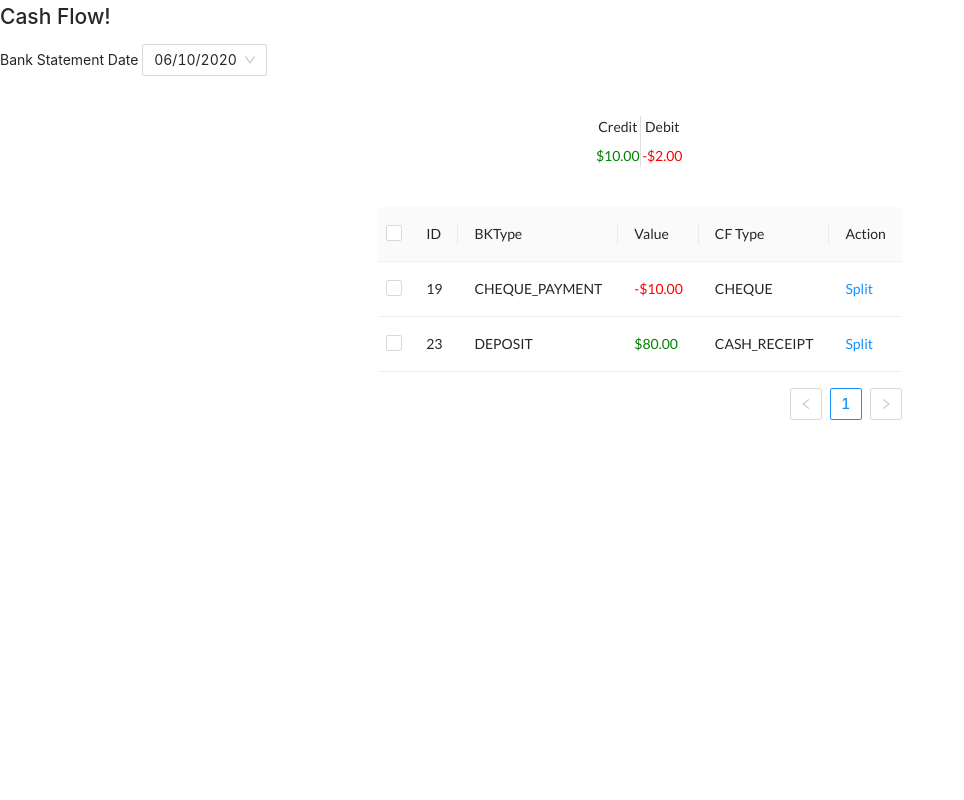
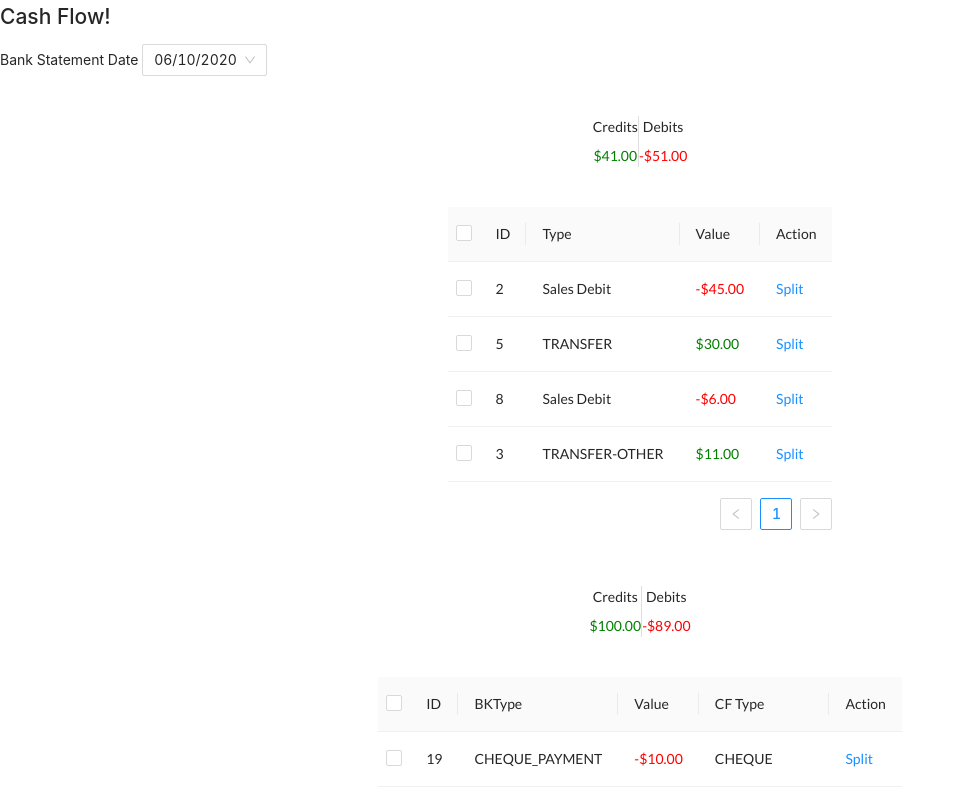
Before and after one commit to brentam/cash-flow, a React (Create React App) app: page / in a window 1280 px wide. Shown: the top 800 px of the page, without its empty margins (0-964 px from the left). Built offline with nearby package versions, Linux system fonts and the light colour scheme.

Commit message:
refactoring to remove duplicated recact element

```diff
--- a/src/App.js
+++ b/src/App.js
@@ -1,6 +1,6 @@
 import React from 'react';
 import { Header } from './components/Header';
-import { PeriodProvider } from './context/PeriodState';
+import { PeriodProvider ,CASH_FLOW_SIDE,BANK_SIDE } from './context/PeriodState';
 import { TableModalProvider } from './context/TableModalState';
 import { BankStatementDrop } from './components/BankStatementDrop';
 import { BankSideTag } from './components/BankSideTag';
@@ -16,9 +16,8 @@ function App() {
         <BankStatementDrop />
 
         <TableModalProvider>
-
-          {/* <BankSideTag /> */}
-          <CashFlowTag/>
+          <CashFlowTag  type={BANK_SIDE}/>
+          <CashFlowTag  type={CASH_FLOW_SIDE}/>
         </TableModalProvider>
 
       </PeriodProvider>
--- a/src/components/BankSideTag.jsx
+++ b/src/components/BankSideTag.jsx
@@ -3,81 +3,22 @@ import { Modal, Table, Space, Alert } from 'antd';
 import { PeriodContext } from '../context/PeriodState'
 import { TableModalContext } from '../context/TableModalState'
 import { MyModal } from './MyModal'
+import CashFlowSumary from './CashFlowSummary'
 import  Money  from './Money'
+import 'antd/dist/antd.css';
 import '../theApp.css';
-import 'antd/dist/antd.css';
+import { getBankSideConfig } from '../modalConfig.js';
 
 export const BankSideTag = () => {
+
     //   const { period, changePeriod } = useContext(PeriodContext);
-    const { period, splitBankSideTransaction } = useContext(PeriodContext);
-    const { modalState, showModal } = useContext(TableModalContext);
-
+    const { period } = useContext(PeriodContext);
+    const { showModal } = useContext(TableModalContext);
     //for the table selected state
     const [rowState, setRowState] = useState({ selectedRowKeys: [], modalVisible: false });
 
-    const dataSource1 = period.bankSide;
-    const maxIndex = dataSource1.length ? (dataSource1.reduce((prev, current) => { return (prev.id > current.id) ? prev : current }).id) : 0;
-
-    const columns = [
-        {
-            title: 'ID',
-            dataIndex: 'id',
-        },
-        {
-            title: 'Type',
-            dataIndex: 'type',
-        }, {
-            title: 'Value',
-            dataIndex: 'value',
-            render(text, record) {
-                return {
-                    // props: {
-                    //     style: { background: parseInt(text) < 0 ? "red" : "green" }
-                    // },
-                    children: <Money value={text}/>
-                };
-            },
-
-            onCell: (record) => ({ onClick: () => { selectRow(record); } }),
-
-        }
-        ,
-        {
-            title: 'Action',
-            key: 'action',
-            render: (text, record) => (
-                <Space size="middle">
-                    <a onClick={() => onSplit(record)} >Split {record.value}</a>
-                    {/* <a onClick={()=>onSplit(record)} >Split {record.value}</a> */}
-                </Space>
-            ),
-        },
-    ];
-
-
-
-
-
     const onSplit = (record) => {
-        //TODO add modal screen to capture values
-        //for now just split in the middle
-
-        /*
-        const value=record.value;
-        const val1= (value/2).toFixed(2);
-        const val2= value -(val1);
-        splitBankSideTransaction({originalId:record.id,newTransactions:[ {
-          "id": maxIndex+1,
-          "value": val1,
-          "type": record.type
-        }, {
-          "id": maxIndex+2,
-          "value": val2,
-          "type": record.type
-        }]})
-        */
-
-        showModal({ visible: true, value: record.value });
+        showModal({ type:10,visible: true, value: record.value, id: record.id });
     }
 
     const onSelectedRowKeysChange = (selectedRowKeys) => {
@@ -98,6 +39,7 @@ export const BankSideTag = () => {
         setRowState({ ...rowState, selectedRowKeys })
     }
 
+    const { columns, dataSource,type } = getBankSideConfig(period, onSplit, selectRow);
 
 
     const { selectedRowKeys } = rowState;
@@ -106,12 +48,14 @@ export const BankSideTag = () => {
         onChange: onSelectedRowKeysChange,
     };
 
-
     return (
         <>
-            <Table
+        <div className="zone">
+
+        <CashFlowSumary totals={{totalCredit:+10, totalDebit:-2}}/>
+                    <Table
                 rowKey="id"
-                dataSource={dataSource1}
+                dataSource={dataSource}
                 columns={columns}
                 //we will use the onCell to select click the rows.. because some
                 //cells we dont want to trigger the selection (i.e. split)
@@ -120,7 +64,8 @@ export const BankSideTag = () => {
                 rowSelection={rowSelection}
 
             />
-            <MyModal />
+            <MyModal type={type}/>
+        </div>
         </>
     )
 }
--- a/src/components/CashFlowSummary.jsx
+++ b/src/components/CashFlowSummary.jsx
@@ -7,11 +7,11 @@ function CashFlowSummary({ totals }) {
     // <div id="money-plus" class="money plus">0.00</div>
     <div className="inc-exp-container">
       <div>
-        <h4>Credit</h4>
+        <h4>Credits</h4>
         <Money value={totals.totalCredit} />
       </div>
       <div>
-        <h4>Debit</h4>
+        <h4>Debits</h4>
         <Money value={totals.totalDebit} />
       </div>
     </div>
--- a/src/components/CashFlowTag.jsx
+++ b/src/components/CashFlowTag.jsx
@@ -1,23 +1,15 @@
 import React, { useContext, useState } from 'react'
 import { Modal, Table, Space, Alert } from 'antd';
-import { PeriodContext } from '../context/PeriodState'
-import { TableModalContext } from '../context/TableModalState'
+import { PeriodContext, CASH_FLOW_SIDE, BANK_SIDE } from '../context/PeriodState'
+import { initialState, TableModalContext } from '../context/TableModalState'
 import { MyModal } from './MyModal'
 import CashFlowSumary from './CashFlowSummary'
-import  Money  from './Money'
+import Money from './Money'
 import 'antd/dist/antd.css';
 import '../theApp.css';
+import { getBankSideConfig, getCashFlowSideConfig } from '../modalConfig.js';
 
-export const CashFlowTag = () => {
-    //   const { period, changePeriod } = useContext(PeriodContext);
-    const { period, splitBankSideTransaction } = useContext(PeriodContext);
-    const { modalState, showModal } = useContext(TableModalContext);
-
-    //for the table selected state
-    const [rowState, setRowState] = useState({ selectedRowKeys: [], modalVisible: false });
-
-    const dataSource1 = period.transactionSide;
-    const maxIndex = dataSource1.length ? (dataSource1.reduce((prev, current) => { return (prev.id > current.id) ? prev : current }).id) : 0;
+export const CashFlowTag = ({ type }) => {
 
     const onCellConfig = (record) => {
         return ({ onClick: () => { selectRow(record) } })
@@ -28,53 +20,22 @@ export const CashFlowTag = () => {
             //     style: { color: parseInt(text) < 0 ? "red" : "green" }
             // },
             // children: <div >{text}</div>
-            //  children: <div className={parseInt(text) < 0 ? "red" : "green"} >{text}</div>
-                    children: <Money value={text}/>
+            children: <Money value={text} />
         };
 
     }
 
-    const columns = [
-        {
-            title: 'ID',
-            dataIndex: 'id',
-        },
-        {
-            title: 'BKType',
-            dataIndex: 'bkType',
-            onCell: onCellConfig
-        },
-        {
-            title: 'Value',
-            dataIndex: 'value',
-            render: valueStyle,
-            onCell: onCellConfig
-        }
-        ,
-        {
-            title: 'CF Type',
-            dataIndex: 'tType',
-            onCell: onCellConfig
-        },
-        {
-            title: 'Action',
-            key: 'action',
-            render: (text, record) => (
-                <Space size="middle">
-                    <a onClick={() => onSplit(record)} >Split </a>
-                    {/* <a onClick={()=>onSplit(record)} >Split {record.value}</a> */}
-                </Space>
-            ),
-        },
-    ];
 
-
-
-
+    //   const { period, changePeriod } = useContext(PeriodContext);
+    const { period } = useContext(PeriodContext);
+    const { showModal } = useContext(TableModalContext);
+    //for the table selected state
+    const [rowState, setRowState] = useState({ selectedRowKeys: [], modalVisible: false });
 
     const onSplit = (record) => {
-        showModal({ visible: true, value: record.value, id: record.id });
+        showModal({ type: type, visible: true, value: record.value, id: record.id });
     }
+
 
     const onSelectedRowKeysChange = (selectedRowKeys) => {
         setRowState({ ...rowState, selectedRowKeys })
@@ -94,29 +55,39 @@ export const CashFlowTag = () => {
         setRowState({ ...rowState, selectedRowKeys })
     }
 
+    //load config for table rendering
+    const { columns, dataSource } = (type === CASH_FLOW_SIDE ?
+        getCashFlowSideConfig(period, onSplit, selectRow) :
+        getBankSideConfig(period, onSplit, selectRow)
+    );
+    const initialValue = { totalCredit: +0, totalDebit: +0 }
+    const accumulated = dataSource.length ?
+        dataSource.reduce(
+            (accumulator, current) => {
+                if (current.value >= 0) {
+                    accumulator.totalCredit += current.value;
+                } else {
 
+                    accumulator.totalDebit += current.value;
+                }
+                return accumulator;
+
+            },initialValue) : initialValue;
 
     const { selectedRowKeys } = rowState;
     const rowSelection = {
         selectedRowKeys,
         onChange: onSelectedRowKeysChange,
     };
-
-    const resultFunction = (arr) => {
-        let i;
-        for (i = 0; i < arr.length; i++) {
-            // alert(arr[i]);
-        }
-    }
-
+    // alert(maxIndex.c);
     return (
         <>
             <div className="zone">
 
-        <CashFlowSumary totals={{totalCredit:+10, totalDebit:-2}}/>
+                <CashFlowSumary totals={accumulated} />
                 <Table
                     rowKey="id"
-                dataSource={dataSource1}
+                    dataSource={dataSource}
                     columns={columns}
                     //we will use the onCell to select click the rows.. because some
                     //cells we dont want to trigger the selection (i.e. split)
@@ -125,7 +96,7 @@ export const CashFlowTag = () => {
                     rowSelection={rowSelection}
 
                 />
-            <MyModal resultFunction={resultFunction} />
+                <MyModal />
             </div>
         </>
     )
--- a/src/components/MyModal.jsx
+++ b/src/components/MyModal.jsx
@@ -4,11 +4,11 @@ import { TableModalContext } from '../context/TableModalState'
 import { PeriodContext } from '../context/PeriodState'
 import '../theApp.css';
 
-export const MyModal = ({ resultFunction }) => {
+export const MyModal = () => {
 
-  const  splitCashFlowTransaction  = useContext(PeriodContext)["splitCashFlowTransaction"];
-  const { modalState, resetModal, handleChangeValues, createNewModalTransaction,deleteModal} = useContext(TableModalContext);
-  const { visible, value, modalTransactions } = modalState;
+  const {split} = useContext(PeriodContext);
+  const { modalState, resetModal, handleChangeValues, createNewModalTransaction, deleteModal } = useContext(TableModalContext);
+  const { type,visible, value, modalTransactions } = modalState;
   // const [amounts, setAmount] = useState([modalState.value]);
   const amounts = modalTransactions;
 
@@ -18,14 +18,13 @@ export const MyModal = ({ resultFunction }) => {
   // //   });
   // };
 
-  const handleOk = e => {
-    console.log(e);
-    splitCashFlowTransaction(modalState.id, modalTransactions);
-    resultFunction(amounts);
-    resetModal();
-    //   this.setState({
-    //     visible: false,
-    //   });
+  // function test(){
+  //   alert(t)
+  // }
+
+  const handleOk = (theUsedType) => {
+     split(type,modalState.id, modalTransactions);
+      resetModal();
   };
 
   const handleCancel = e => {
@@ -72,23 +71,23 @@ export const MyModal = ({ resultFunction }) => {
   return (
     <div >
       <Modal
-        title={`Split ` + value}
+        title={`Split ` + type }
         visible={visible}
         // onOk={handleOk}
-         onCancel={handleCancel}
+        onCancel={handleCancel}
 
         footer={[
           <Button key="back" onClick={handleCancel}>
             Return
             </Button>,
-          <Button key="ok" disabled={(value != total ) || transactionSize<2} type="primary" onClick={handleOk}>
+          <Button key="ok" disabled={(value != total) || transactionSize < 2} type="primary" onClick={()=>{handleOk(type)}}>
             Split
             </Button>,
         ]}
       >
         <Message value={value} total={total} size={transactionSize} />
         <Button className="btn" onClick={() => createNewModalTransaction(0)}>
-          <h3>Add new transaction</h3>
+          <h3>Add new transaction </h3>
         </Button>
         <form onSubmit={onSubmit}>
           {
@@ -103,7 +102,7 @@ export const MyModal = ({ resultFunction }) => {
                       value={amounts[idx]}
                       onChange={(value) => handleChange(value, idx)}
                     />
-                    <button className="delete-btn" onClick={()=>deleteModal(idx)}
+                    <button className="delete-btn" onClick={() => deleteModal(idx)}
                     >x</button>
                   </span>
                 </div>
--- a/src/context/PeriodState.jsx
+++ b/src/context/PeriodState.jsx
@@ -1,5 +1,8 @@
 import React, { createContext, useReducer,useState } from 'react'
 import Data from '../data/model.json';
+
+export const BANK_SIDE=+10;
+export const CASH_FLOW_SIDE=+20;
 
 const initialState={bankSide:[], transactionSide:[]};
 
@@ -11,14 +14,32 @@ export const PeriodProvider=({children})=>{
     function changePeriod(period){
         setState(period);
     }
-    function splitBankSideTransaction({originalId,newTransactions}){
-        const bankSide=state.bankSide.slice(0);
-        const index=bankSide.map(function(e) { return e.id; }).indexOf(originalId);
-        bankSide.splice(index,1,...newTransactions);
-
-        setState({...state,bankSide});
 
 
+    function splitTransaction(originalId,newValues,arrayName){
+        // const arr=state[arrayName].slice(0);
+        // const index=arr.map(function(e) { return e.id; }).indexOf(originalId);
+        // arr.splice(index,1,...newTransactions);
+        // let newState={...state};
+        // newState[arrayName]=arr;
+        // setState(newState);
+
+        const arr=state[arrayName].slice(0);
+        const index=arr.map(function(e) { return e.id; }).indexOf(originalId);
+
+        //todo find another way to generate new indexes..
+        const maxIndex=arr.length?(arr.reduce((prev,current)=>{return (prev.id>current.id)?prev:current}).id):0;
+        let value=arr[index];
+        value= splitCopy(maxIndex,value,newValues);
+
+        arr.splice(index,1,...value);
+        let newState={...state};
+        newState[arrayName]=arr;
+        setState(newState);
+
+    }
+    function splitBankSideTransaction(originalId,newTransactions){
+        splitTransaction(originalId,newTransactions,"bankSide");
     }
 
     function splitCopy(maxTransactionId,transaction, values){
@@ -27,23 +48,30 @@ export const PeriodProvider=({children})=>{
 
     }
 
-    function splitCashFlowTransaction(originalTransactionId,newValues){
-        const transactionSide=state.transactionSide.slice(0);
-        const index=transactionSide.map(function(e) { return e.id; }).indexOf(originalTransactionId);
+    function splitCashFlowTransaction(originalId,newTransactions){
+        // const transactionSide=state.transactionSide.slice(0);
+        // const index=transactionSide.map(function(e) { return e.id; }).indexOf(originalTransactionId);
 
-        const maxIndex=transactionSide.length?(transactionSide.reduce((prev,current)=>{return (prev.id>current.id)?prev:current}).id):0;
-        let ttt=transactionSide[index];
-        ttt= splitCopy(maxIndex,ttt,newValues);
+        // //todo find another way to generate new indexes..
+        // const maxIndex=transactionSide.length?(transactionSide.reduce((prev,current)=>{return (prev.id>current.id)?prev:current}).id):0;
+        // let ttt=transactionSide[index];
+        // ttt= splitCopy(maxIndex,ttt,newValues);
 
-        transactionSide.splice(index,1,...ttt);
+        // transactionSide.splice(index,1,...ttt);
 
-        setState({...state,transactionSide: transactionSide});
+        // setState({...state,transactionSide: transactionSide});
 
+        splitTransaction(originalId,newTransactions,"transactionSide");
+
+    }
+    function split(type,originalId,newTransactions){
+        const collectionName=(type===BANK_SIDE?"bankSide":"transactionSide")
+        splitTransaction(originalId,newTransactions,collectionName);
 
     }
 
 return (<PeriodContext.Provider
-value={{period:state,changePeriod,splitBankSideTransaction,splitCashFlowTransaction}}
+value={{period:state,changePeriod,split}}
 
 >{children}</PeriodContext.Provider>);
 }
--- a/src/context/TableModalState.jsx
+++ b/src/context/TableModalState.jsx
@@ -1,8 +1,9 @@
 import React, { createContext, useState } from 'react'
 import Data from '../data/model.json';
+import { CASH_FLOW_SIDE, BANK_SIDE } from '../context/PeriodState'
 
 
-export const initialState = { visible: false, value: +0, id:-1,modalTransactions: [] }
+export const initialState = { visible: false, value: +0, id:-1,modalTransactions: [],type:CASH_FLOW_SIDE }
 
 export const TableModalContext = createContext(
   initialState
@@ -14,11 +15,11 @@ export function TableModalProvider({ children }) {
   function resetModal() {
     setState(initialState);
   }
-  function showModal({ visible, value,id }) {
+  function showModal({ type,visible, value,id }) {
     const modal = [];
     modal[0] = value;
     modal[1] = value;
-    setState({ ...state, visible: visible, value: value, id:id,modalTransactions: modal });
+    setState({ ...state, visible: visible, value: value, id:id,modalTransactions: modal ,type:type });
   }
 
   function handleChangeValues(value, index) {
--- a/src/data/model.json
+++ b/src/data/model.json
@@ -13,10 +13,20 @@
           "id": 5,
           "value": 30,
           "type": "TRANSFER"
+        },
+        {
+          "id": 8,
+          "value": -6,
+          "type": "Sales Debit"
+        },
+         {
+          "id": 3,
+          "value": 11,
+          "type": "TRANSFER-OTHER"
         }
       ],
       "transactionSide": [
-        {
+          {
           "id": 19,
           "value": -10,
           "tType": "CHEQUE",
@@ -26,6 +36,20 @@
         {
           "id": 23,
           "value": 80,
+          "tType": "CASH_RECEIPT",
+          "bkType": "DEPOSIT",
+          "chequeNumber": ""
+        },
+        {
+          "id": 11,
+          "value": -79,
+          "tType": "CHEQUE",
+          "bkType": "CHEQUE_PAYMENT",
+          "chequeNumber": "#222222"
+        },
+        {
+          "id": 12,
+          "value": 20,
           "tType": "CASH_RECEIPT",
           "bkType": "DEPOSIT",
           "chequeNumber": ""
--- /dev/null
+++ b/src/modalConfig.js
@@ -0,0 +1,118 @@
+import Money from './components/Money'
+import { Modal, Table, Space, Alert } from 'antd';
+
+
+
+
+
+export function getCashFlowSideConfig(period, splitFuntion, selectRowFunction) {
+
+    const onCellConfig = (record) => {
+        return ({ onClick: () => { selectRowFunction(record) } })
+    }
+    const valueStyle = (text, record) => {
+        return {
+            // props: {
+            //     style: { color: parseInt(text) < 0 ? "red" : "green" }
+            // },
+            // children: <div >{text}</div>
+            children: <Money value={text} />
+        };
+
+    }
+
+    const columns = [
+        {
+            title: 'ID',
+            dataIndex: 'id',
+        },
+        {
+            title: 'BKType',
+            dataIndex: 'bkType',
+            onCell: onCellConfig
+        },
+        {
+            title: 'Value',
+            dataIndex: 'value',
+            render: valueStyle,
+            onCell: onCellConfig
+        }
+        ,
+        {
+            title: 'CF Type',
+            dataIndex: 'tType',
+            onCell: onCellConfig
+        },
+        {
+            title: 'Action',
+            key: 'action',
+            render: (text, record) => (
+                <Space size="middle">
+                    <a onClick={() => splitFuntion(record)} >Split </a>
+                </Space>
+            ),
+        },
+    ];
+
+
+    return { columns: columns, dataSource: period.transactionSide };
+}
+
+export function getBankSideConfig(period, splitFuntion, selectRowFunction) {
+
+    const onCellConfig = (record) => {
+        return ({ onClick: () => { selectRowFunction(record) } })
+    }
+    const valueStyle = (text, record) => {
+        return {
+            // props: {
+            //     style: { color: parseInt(text) < 0 ? "red" : "green" }
+            // },
+            // children: <div >{text}</div>
+            children: <Money value={text} />
+        };
+
+    }
+
+
+
+    const columns = [
+        {
+            title: 'ID',
+            dataIndex: 'id',
+        },
+        {
+            title: 'Type',
+            dataIndex: 'type',
+            onCell: onCellConfig
+        }, {
+            title: 'Value',
+            dataIndex: 'value',
+            render(text, record) {
+                return {
+                    // props: {
+                    //     style: { background: parseInt(text) < 0 ? "red" : "green" }
+                    // },
+                    children: <Money value={text}/>
+                };
+            },
+
+            onCell: (record) => ({ onClick: () => { selectRowFunction(record); } }),
+
+        }
+        ,
+        {
+            title: 'Action',
+            key: 'action',
+            render: (text, record) => (
+                <Space size="middle">
+                    <a onClick={() => splitFuntion(record)} >Split </a>
+                    {/* <a onClick={()=>onSplit(record)} >Split {record.value}</a> */}
+                </Space>
+            ),
+        },
+    ];
+
+
+    return { columns: columns, dataSource: period.bankSide };
+}
```
Lines whose indentation alone changed are shown as unchanged.
